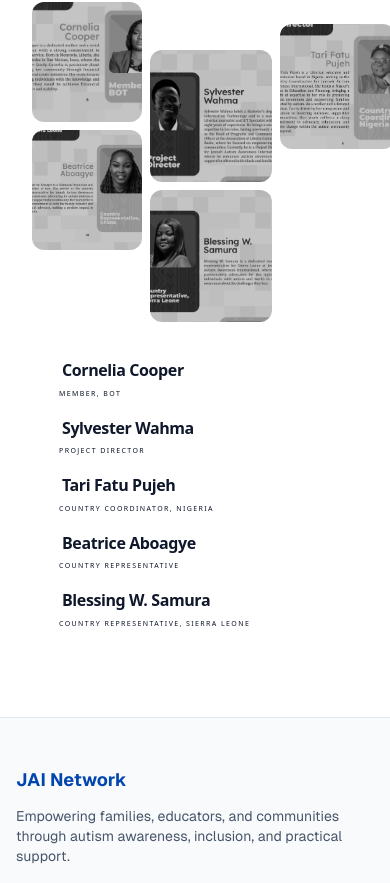
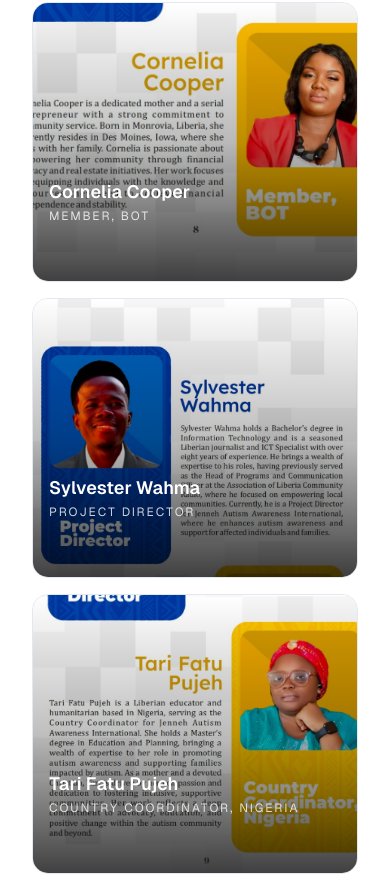
Before and after one commit to Nathaniyell/Jaai, a Next.js app: page /team in a window 390 px wide. Shown: the part 1181-2064 px from the top of the page. Built offline with nearby package versions, Linux system fonts and the light colour scheme.

Commit message:
update mobile view for teams page

```diff
--- a/components/footer.tsx
+++ b/components/footer.tsx
@@ -9,8 +9,8 @@ export function Footer() {
       <div className="mx-auto grid w-full max-w-7xl gap-10 px-4 py-12 sm:px-6 lg:grid-cols-3 lg:px-8">
         <div>
           <h3 className="text-lg font-bold text-[#0146AE]">JAI Network</h3>
-          <p className="mt-3 text-sm text-slate-600">
-            Empowering families, educators, and communities through autism awareness, inclusion, and practical support.
+          <p className="mt-3 text-sm text-slate-600 italic">
+            ...A Special Child, a Special Potential
           </p>
         </div>
 
--- a/components/team-showcase.tsx
+++ b/components/team-showcase.tsx
@@ -31,8 +31,15 @@ export default function TeamShowcase({ members }: TeamShowcaseProps) {
   const col3 = members.filter((_, i) => i % 3 === 2);
 
   return (
-    <div className="mx-auto flex w-full max-w-5xl select-none flex-col items-start gap-8 px-4 py-8 font-sans md:flex-row md:gap-10 md:px-6 lg:gap-14">
-      <div className="flex flex-shrink-0 gap-2 overflow-x-auto pb-1 md:gap-3 md:pb-0">
+    <>
+      <div className="mx-auto grid w-full max-w-2xl gap-4 px-4 py-8 md:hidden">
+        {members.map((member) => (
+          <MobileTeamCard key={member.id} member={member} />
+        ))}
+      </div>
+
+      <div className="mx-auto hidden w-full max-w-5xl select-none flex-col items-start gap-8 px-4 py-8 font-sans md:flex md:flex-row md:gap-10 md:px-6 lg:gap-14">
+        <div className="flex flex-shrink-0 gap-2 overflow-x-auto pb-1 md:gap-3 md:pb-0">
         <div className="flex flex-col gap-2 md:gap-3">
           {col1.map((member) => (
             <PhotoCard
@@ -74,6 +81,73 @@ export default function TeamShowcase({ members }: TeamShowcaseProps) {
         {members.map((member) => (
           <MemberRow key={member.id} member={member} hoveredId={hoveredId} onHover={setHoveredId} />
         ))}
+      </div>
+      </div>
+    </>
+  );
+}
+
+function MobileTeamCard({ member }: { member: TeamShowcaseMember }) {
+  const hasSocial = member.social?.twitter ?? member.social?.linkedin ?? member.social?.instagram ?? member.social?.behance;
+
+  return (
+    <div className="group relative h-[280px] overflow-hidden rounded-2xl border border-slate-200">
+      <img src={member.image} alt={member.name} className="h-full w-full object-cover" />
+
+      <div className="absolute inset-0 bg-gradient-to-t from-black/75 via-black/25 to-transparent transition-opacity duration-300 group-hover:from-black/85 group-hover:via-black/45" />
+
+      <div className="absolute inset-x-0 bottom-0 p-4 text-white">
+        <p className="text-lg font-semibold leading-tight">{member.name}</p>
+        <p className="mt-1 text-xs uppercase tracking-[0.16em] text-white/80">{member.role}</p>
+
+        {hasSocial && (
+          <div className="mt-3 flex items-center gap-2 opacity-0 transition-all duration-300 group-hover:opacity-100">
+            {member.social?.twitter && (
+              <a
+                href={member.social.twitter}
+                target="_blank"
+                rel="noopener noreferrer"
+                className="rounded-full bg-white/20 p-2 text-white backdrop-blur hover:bg-white/35"
+                aria-label={`${member.name} Twitter`}
+              >
+                <FaTwitter size={13} />
+              </a>
+            )}
+            {member.social?.linkedin && (
+              <a
+                href={member.social.linkedin}
+                target="_blank"
+                rel="noopener noreferrer"
+                className="rounded-full bg-white/20 p-2 text-white backdrop-blur hover:bg-white/35"
+                aria-label={`${member.name} LinkedIn`}
+              >
+                <FaLinkedinIn size={13} />
+              </a>
+            )}
+            {member.social?.instagram && (
+              <a
+                href={member.social.instagram}
+                target="_blank"
+                rel="noopener noreferrer"
+                className="rounded-full bg-white/20 p-2 text-white backdrop-blur hover:bg-white/35"
+                aria-label={`${member.name} Instagram`}
+              >
+                <FaInstagram size={13} />
+              </a>
+            )}
+            {member.social?.behance && (
+              <a
+                href={member.social.behance}
+                target="_blank"
+                rel="noopener noreferrer"
+                className="rounded-full bg-white/20 p-2 text-white backdrop-blur hover:bg-white/35"
+                aria-label={`${member.name} Behance`}
+              >
+                <FaBehance size={13} />
+              </a>
+            )}
+          </div>
+        )}
       </div>
     </div>
   );
```
